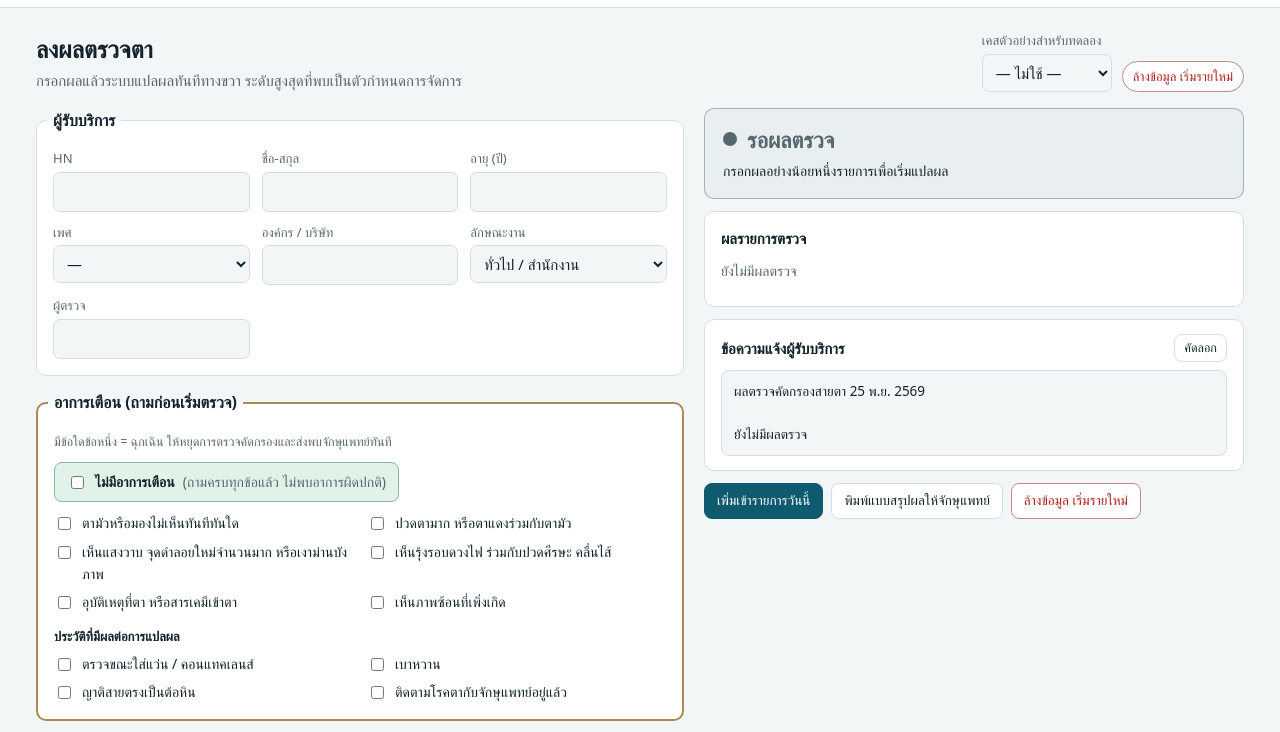
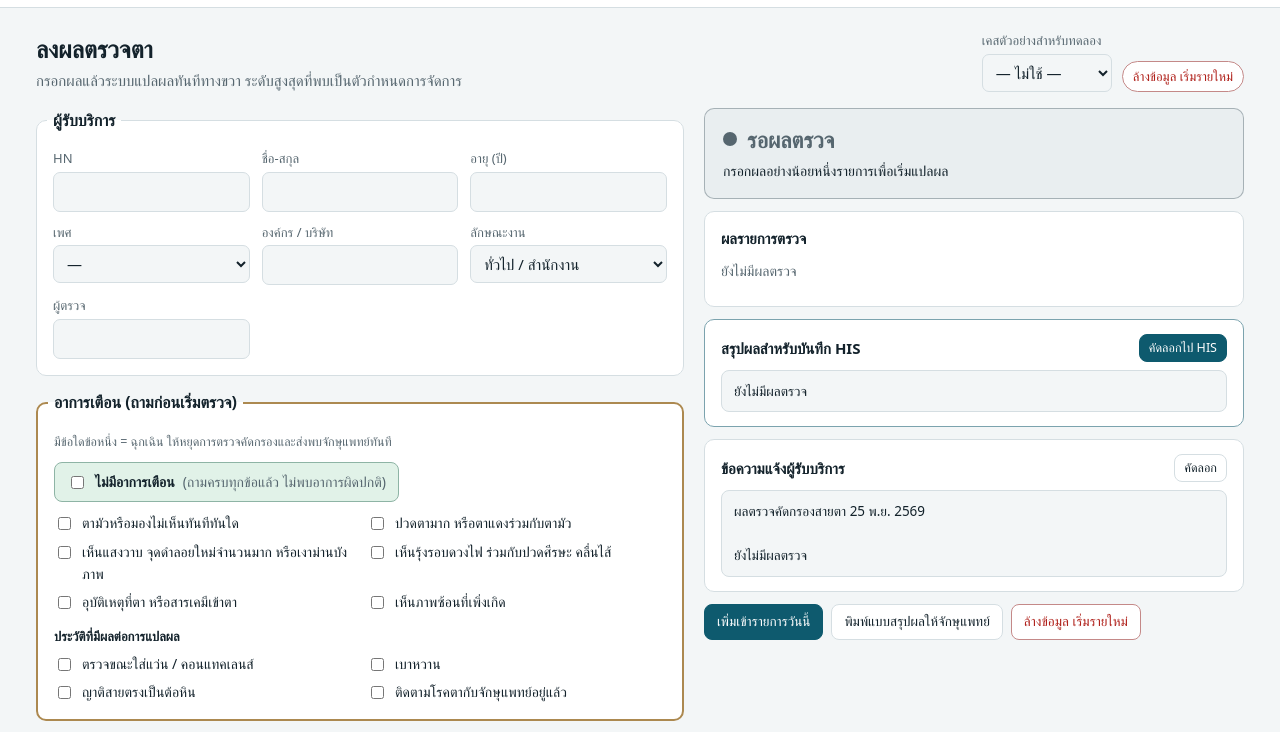
Before and after one commit to cra-health-checkup/Eye-screening, a plain HTML site: page index.html in a window 1280 px wide. Shown: the part 56-788 px from the top of the page. Drawn offline with Linux system fonts and the light colour scheme; a web font is replaced by a local one.

Commit message:
Add files via upload

```diff
--- a/index.html
+++ b/index.html
@@ -136,6 +136,8 @@ pre.msg{white-space:pre-wrap;word-break:break-word;margin:0;font-family:var(--f-
 .btn:hover{border-color:var(--accent)}
 .btn.primary{background:var(--accent);color:var(--accent-ink);border-color:var(--accent)}
 .btn.small{padding:3px 9px;font-size:12.5px}
+.card.his{border-color:color-mix(in srgb,var(--accent) 45%,var(--line))}
+.mono-note{font-family:var(--f-data);font-size:12.5px;line-height:1.55}
 .row{display:flex;gap:8px;flex-wrap:wrap;align-items:center}
 .toast{font-size:12.5px;color:var(--l0)}
 .badge-ex{font-size:11.5px;padding:2px 8px;border-radius:6px;background:var(--sunk);color:var(--muted)}
@@ -426,6 +428,10 @@ legend.st{float:left;width:100%;margin:0;padding:10px 16px;background:none;color
       <div class="card">
         <h4>ผลรายการตรวจ <span class="badge-ex" id="exTag" hidden>ข้อมูลตัวอย่าง</span></h4>
         <ul class="findings" id="findings"></ul>
+      </div>
+      <div class="card his">
+        <h4>สรุปผลสำหรับบันทึก HIS <button type="button" class="btn small primary" data-copy="msgHIS">คัดลอกไป HIS</button></h4>
+        <pre class="msg mono-note" id="msgHIS"></pre>
       </div>
       <div class="card" id="occCard" hidden>
         <h4>ความเหมาะสมกับงาน</h4>
@@ -810,6 +816,32 @@ function interpret(d){
 }
 
 /* ---------- messages ---------- */
+function hisMsg(d,r){
+  if(r.lvl<0) return 'ยังไม่มีผลตรวจ';
+  const v=i=>i==null?'—':VA[i][0];
+  const vaE=e=>d.va[e]==null?'—':v(d.va[e])+(d.ph[e]!=null?` (PH ${v(d.ph[e])})`:'');
+  const arE=e=>{const a=d.ar[e];if(a.err)return 'ERR';if(a.sph==null)return '—';return `${fmtD(a.sph)} ${fmtD(a.cyl||0)} x ${a.ax??'—'} (SE ${fmtD(se(a))})`};
+  const ed=ED[d.col.ed];
+  const hx=[d.dm&&'DM',d.fhg&&'FHx glaucoma',d.follow&&'F/U ophthalmologist',d.glasses&&'with glasses/CL'].filter(Boolean);
+  const L=[];
+  L.push(`Eye screening (Check-up) ${today()}`);
+  L.push(`Red flags: ${d.rf.length?d.rf.map(k=>RF[k]).join(', '):d.rfNone?'none':'not assessed'}`);
+  if(hx.length) L.push(`Hx: ${hx.join(', ')}`);
+  L.push(`VA: OD ${vaE('od')} | OS ${vaE('os')}`);
+  L.push(`Ishihara (${d.col.ed} plates): OD ${d.col.od??'—'}/${ed.max} | OS ${d.col.os??'—'}/${ed.max}`);
+  L.push(`Auto-ref: OD ${arE('od')} | OS ${arE('os')}`);
+  L.push(`IOP (NCT): OD ${d.iop.od??'—'} | OS ${d.iop.os??'—'} mmHg`);
+  const ab=r.F.filter(f=>f.level>0).sort((a,b)=>b.level-a.level);
+  L.push('Impression:');
+  if(ab.length) ab.forEach(f=>L.push(`- ${strip(f.text)}`)); else L.push('- ผลคัดกรองตาอยู่ในเกณฑ์ปกติ');
+  const rc=recs(r);
+  const rl=[rc.glasses&&'วัดแว่น',rc.retina&&'ตรวจจอตาขยายม่านตา',rc.glaucoma&&'ตรวจต้อหิน',rc.iop&&'วัดความดันลูกตาซ้ำ',rc.color&&'ทวนตาบอดสีซ้ำ'].filter(Boolean);
+  L.push(`Plan: ${r.lvl===2?'นัดพบจักษุแพทย์':r.lvl>2?LV[r.lvl].name+' พบจักษุแพทย์':LV[r.lvl].name}${r.time?' '+r.time:''}`);
+  if(rl.length) L.push(`Advice: ${rl.join(', ')}`);
+  r.occ.forEach(o=>L.push(`Fitness: ${o.t}`));
+  if(r.missing.length&&r.lvl<4) L.push(`Pending: ${r.missing.join(', ')}`);
+  return L.join('\n').replace(/→/g,'->').replace(/≥/g,'>=').replace(/≤/g,'<=').replace(/−/g,'-').replace(/–/g,'-').replace(/✓/g,'');
+}
 function today(){const t=new Date();return t.toLocaleDateString('th-TH',{day:'numeric',month:'short',year:'numeric'})}
 function strip(h){const x=document.createElement('div');x.innerHTML=h;return x.textContent}
 function patientMsg(d,r){
@@ -886,6 +918,7 @@ function render(){
   $('occCard').hidden=!r.occ.length;
   $('occ').innerHTML=r.occ.map(o=>`<p class="occ${o.ok===false?' fail':''}" style="margin:0 0 4px">${o.ok===true?'ผ่าน · ':o.ok===false?'ไม่ผ่าน · ':'รอผล · '}${o.t}</p>`).join('');
   $('msgPatient').textContent=patientMsg(d,r);
+  $('msgHIS').textContent=hisMsg(d,r);
   $('consultCard').hidden=r.lvl<2;
   if(r.lvl>=2) $('msgConsult').textContent=consultMsg(d,r);
 }
```
